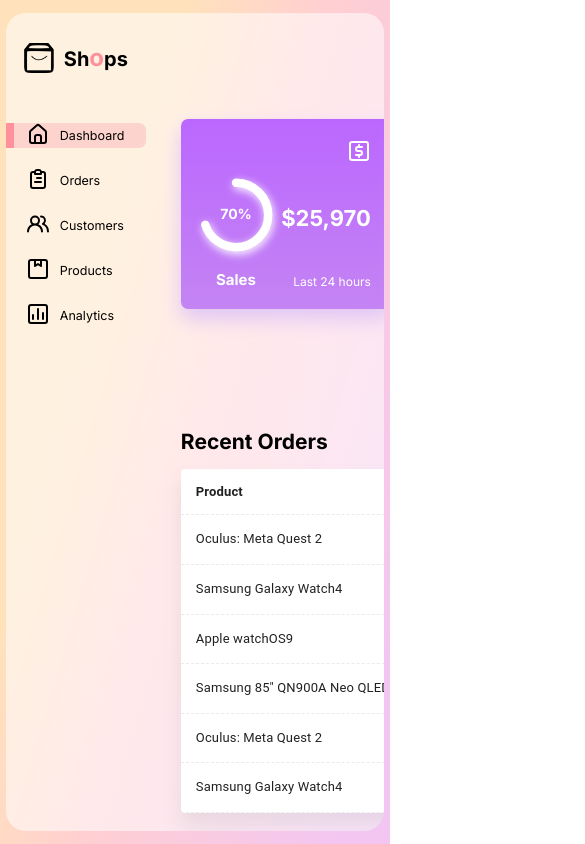
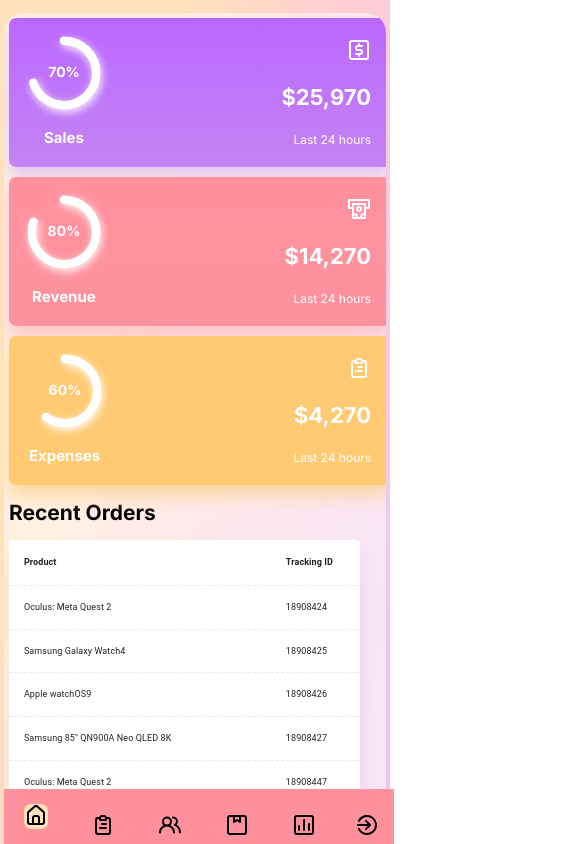
Before and after one commit to kp1129/react-dashboard, a React (Create React App) app in the folder dash/: page / in a window 390 px wide. Shown: the top 844 px of the page, 585 px wide, since content can reach past the window. Built offline with nearby package versions, Linux system fonts and the light colour scheme; the HTML template or start-up script is replaced by a standard one.

Commit message:
update styles for smaller screens

```diff
--- a/dash/src/App.css
+++ b/dash/src/App.css
@@ -38,3 +38,24 @@ h3 {
   font-size: 1.5rem;
   margin: 0.5rem 0;
 }
+
+@media screen and (max-width: 1200px) {
+  .app-glass-wrapper {
+    grid-template-columns: 10% 50% auto;
+    overflow-y: scroll;
+  }
+}
+
+@media screen and (max-width: 768px) {
+  .app {
+    width: 100vw;
+  }
+  .app-glass-wrapper {
+    display: flex;
+    flex-direction: column;
+    width: 98vw;
+  }
+  .app-glass-wrapper::-webkit-scrollbar {
+    display: none;
+  }
+}
--- a/dash/src/components/Card/Card.css
+++ b/dash/src/components/Card/Card.css
@@ -102,3 +102,14 @@
 .expanded-chart {
     width: 60%;
 }
+
+@media screen and (max-width: 1200px) {
+    .compact-card {
+        max-width: 100%;
+    }
+    .expanded-card {
+        top: 3rem;
+        width: 80vw;
+        height:auto;
+    }
+}
--- a/dash/src/components/Card/Card.js
+++ b/dash/src/components/Card/Card.js
@@ -38,7 +38,7 @@ function ExpandedCard({ png, series, value, barValue, title, color, setExpanded
             opacity: 0.35
         },
         fill: {
-            colors: ["fff"],
+            colors: ["#fff"],
             type: "gradient",
         },
         dataLabels: {
@@ -46,7 +46,7 @@ function ExpandedCard({ png, series, value, barValue, title, color, setExpanded
         },
         stroke: {
             curve: "smooth",
-            colors: ["fff"],
+            colors: ["#fff"],
         },
         tooltip: {
             x: {
--- a/dash/src/components/CardContainer/CardContainer.css
+++ b/dash/src/components/CardContainer/CardContainer.css
@@ -4,3 +4,9 @@
     gap: 1rem;
     width: 100%;
 }
+
+@media screen and (max-width: 1200px) {
+    .card-container {
+      flex-direction: column;
+    }
+  }
--- a/dash/src/components/CustomerReviews/CustomerReviews.css
+++ b/dash/src/components/CustomerReviews/CustomerReviews.css
@@ -1,3 +1,13 @@
 .customer-reviews {
     margin-top: 2rem;
 }
+
+@media screen and (max-width: 1200px) {
+    .customer-reviews>h3:last-of-type {
+        display: none;
+    }
+
+    .customer-reviews>div:last-of-type {
+        display: none;
+    }
+}
--- a/dash/src/components/MainDash/MainDash.css
+++ b/dash/src/components/MainDash/MainDash.css
@@ -6,3 +6,18 @@
     margin: 0 1.5rem;
     padding: 0 2rem;
 }
+
+@media screen and (max-width: 1200px) {
+    .main-dash {
+        justify-content: flex-start;
+        margin-top: 2rem;
+    }
+}
+
+@media screen and (max-width: 768px) {
+  .main-dash {
+      width: 100%;
+      margin: 0;
+      padding: 0.5rem;
+  }
+}
--- a/dash/src/components/RightPanel/RightPanel.css
+++ b/dash/src/components/RightPanel/RightPanel.css
@@ -3,5 +3,5 @@
     display: flex;
     flex-direction: column;
     padding-top: 2rem;
-    /* justify-content: space-evenly; */
+    margin-bottom: 2rem;
 }
--- a/dash/src/components/Sidebar/Sidebar.css
+++ b/dash/src/components/Sidebar/Sidebar.css
@@ -53,7 +53,6 @@
 .active {
     background: #f799a354;
     margin-left: 0;
-
 }
 
 .active::before {
@@ -69,3 +68,58 @@
     bottom: 5rem;
     width: 100%;
 }
+
+@media screen and (max-width: 1200px) {
+    .menu-item>span {
+        display: none;
+    }
+    .logo {
+        display: none;
+    }
+}
+
+@media screen and (max-width: 768px) {
+    .sidebar {
+        position: absolute;
+        bottom: 0;
+        display: flex;
+        flex-direction: row;
+        width: 100vw;
+        height: 5rem;
+        padding: 0 0 0.5rem 0;
+        background-color: #ff919d;
+        opacity: 1;
+    }
+    .menu {
+        display: flex;
+        flex-direction: row;
+        position: relative;
+        z-index: 9;
+        margin: 0;
+        gap: 0;
+        width: 80vw;
+        justify-content: space-between;
+        align-items: flex-end;
+    }
+    .active {
+        background-color: #ffe1bc;
+        margin-left: 2rem;
+        margin-bottom: 1rem;
+    }
+    .active::before {
+        display: none;
+    }
+
+    .menu .menu-item:last-child {
+        position: absolute;
+        bottom: 0;
+        right: -90vw;
+    }
+    .menu-item>span {
+        display: none;
+    }
+    .logo {
+        display: none;
+    }
+
+}
--- a/dash/src/components/Table/Table.css
+++ b/dash/src/components/Table/Table.css
@@ -24,3 +24,17 @@
     padding: 8px;
     border-radius: 9px;
 }
+
+@media screen and (max-width: 1200px) {
+    .MuiTableRow-root>* {
+        padding: 0.75rem 0.2 !important;
+    }
+    .table {
+        width: 90vw;
+    }
+
+    .table td, th {
+        font-size: 0.9rem !important;
+        width: auto;
+    }
+}
--- a/dash/src/components/Updates/Updates.css
+++ b/dash/src/components/Updates/Updates.css
@@ -1,6 +1,5 @@
 .update {
     margin: 0.5rem 0;
-    /* width: 85%; */
     background: #fff;
     border-radius: 0.7rem;
     padding: 1rem;
@@ -27,3 +26,9 @@
     display: block;
     color: rgb(193, 190, 190);
 }
+
+@media screen and (max-width: 1200px) {
+    .updates {
+        display: none;
+    }
+}
```
